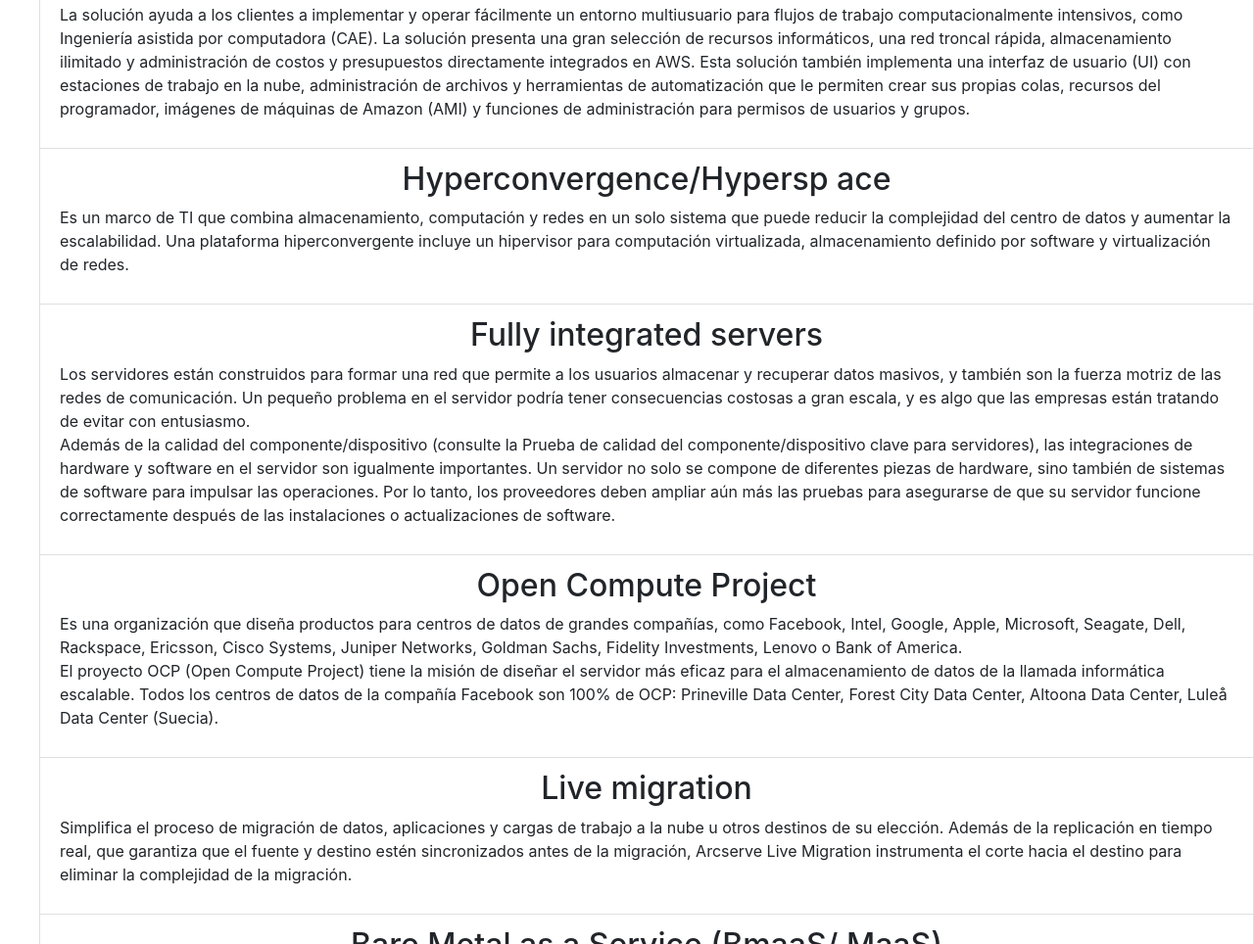
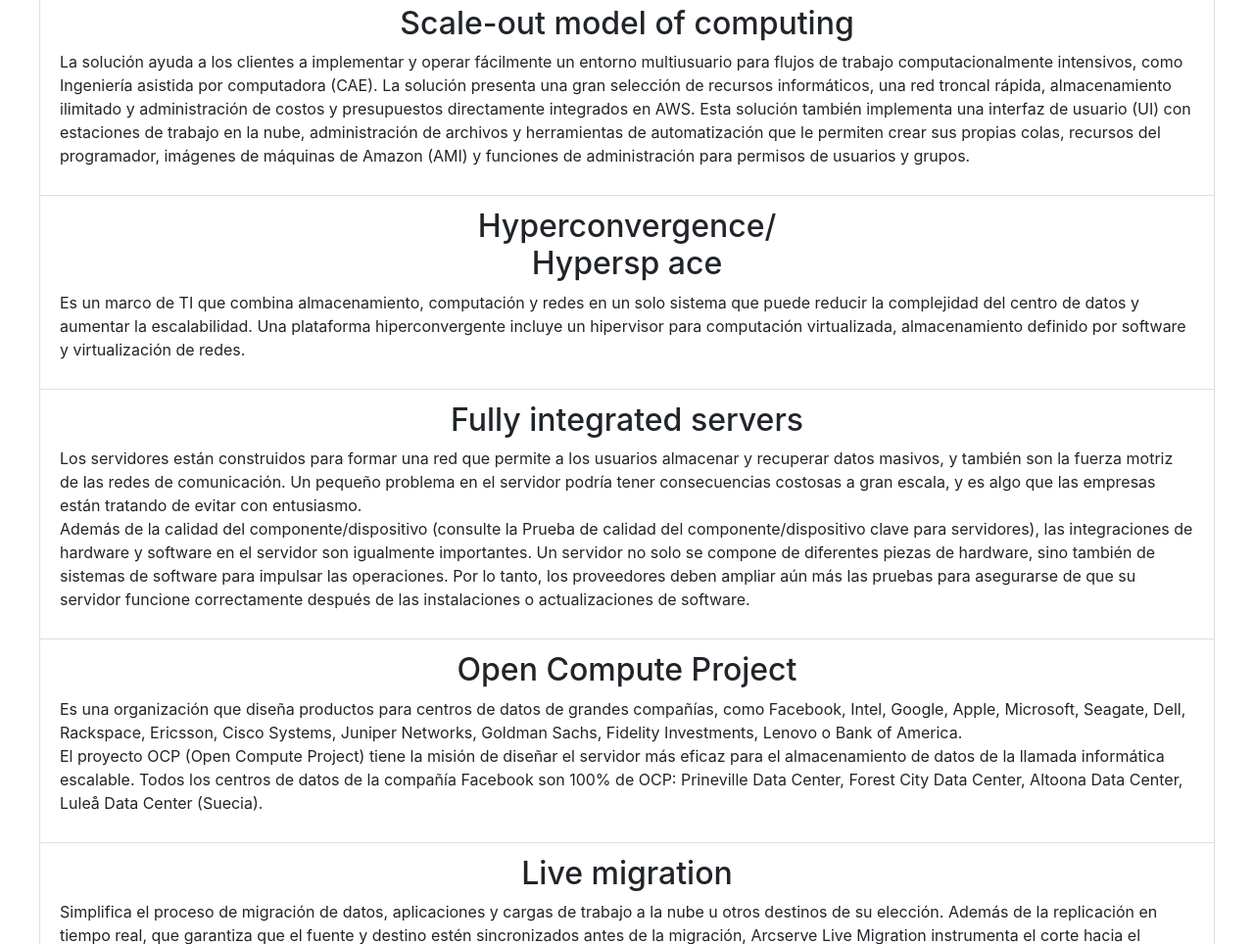
Before and after one commit to VictorPazR/Tendencias, a plain HTML site: page servers.html in a window 1280 px wide. Shown: the part 2616-3580 px from the top of the page at 98% size. Drawn offline with nearby package versions, Linux system fonts and the light colour scheme.

Commit message:
Se agregan modificaciones en espacios

```diff
--- a/css/estilos.css
+++ b/css/estilos.css
@@ -5,8 +5,7 @@
     width: 250px;
 }
 #opciones2{
-    width: 100%;
-    margin: auto;
+    margin-right: 40px;
 }
 .pie-pagina{
     margin-top: 50px;
--- a/servers.html
+++ b/servers.html
@@ -160,7 +160,7 @@
           herramientas de automatización que le permiten crear sus propias colas, recursos del programador, imágenes de máquinas de Amazon (AMI) y
           funciones de administración para permisos de usuarios y grupos.</p>
         </li>
-        <li class="list-group-item"><h2 style="text-align: center ;">Hyperconvergence/Hypersp ace</h2>
+        <li class="list-group-item"><h2 style="text-align: center ;">Hyperconvergence/<br>Hypersp ace</h2>
         <p>Es un marco de TI que combina almacenamiento, computación y redes en un solo sistema que puede reducir la complejidad del centro de
           datos y aumentar la escalabilidad. Una plataforma hiperconvergente incluye un hipervisor para computación virtualizada, almacenamiento
           definido por software y virtualización de redes.
```
